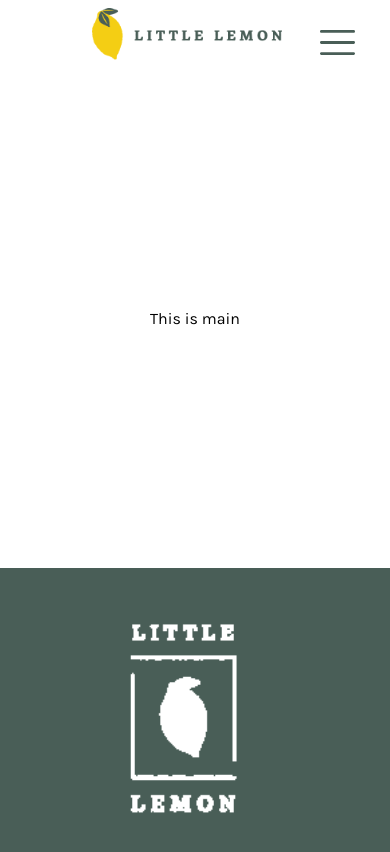
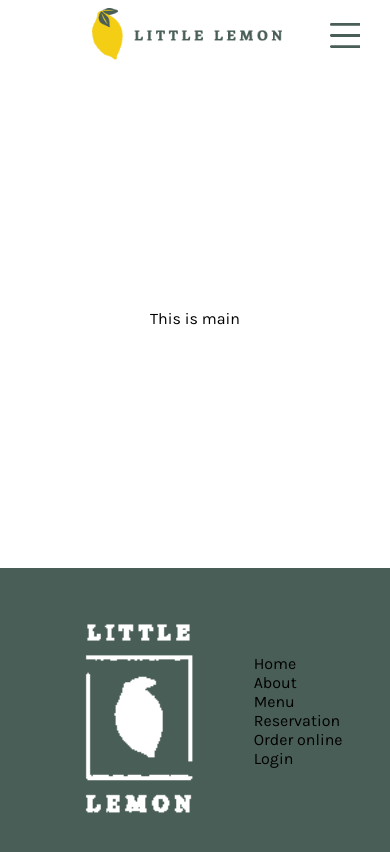
Before and after one commit to mantuok/eliseeva-little-lemon, a React (Create React App) app: page / in a window 390 px wide. Built offline with nearby package versions, Linux system fonts and the light colour scheme.

Commit message:
adaptive navigation done

```diff
--- a/src/components/footer/footer.jsx
+++ b/src/components/footer/footer.jsx
@@ -1,12 +1,12 @@
 import React from 'react';
-import Navigation from '../navigation/navigation';
+import NavigationFooter from '../navigation-footer/navigation-footer';
 import {NavigationType} from '../../const';
 
 const Footer = () => {
   return (
     <footer className="footer">
       <img className="logo" src='../img/logo-white.png' alt='Little Lemon Restaurant' />
-      {/* <Navigation type={NavigationType.Footer}/> */}
+      <NavigationFooter />
     </footer>
   )
 }
--- a/src/components/header/header.jsx
+++ b/src/components/header/header.jsx
@@ -1,12 +1,11 @@
 import React from 'react';
-import Navigation from '../navigation/navigation';
-import {NavigationType} from '../../const';
+import NavigationHeader from '../navigation-header/navigation-header';
 
 const Header = () => {
   return (
     <header className="header">
       <img className="logo" src='../img/logo-color.png' alt='Little Lemon Restaurant' />
-      <Navigation type={NavigationType.Header} />
+      <NavigationHeader />
     </header>
   )
 }
--- /dev/null
+++ b/src/components/navigation-footer/navigation-footer.jsx
@@ -0,0 +1,13 @@
+import React from 'react';
+import NavigationList from '../navigation-list/navigation-list';
+import { NavigationType } from '../../const';
+
+const NavigationFooter = () => {
+  return (
+    <nav>
+      <NavigationList type={NavigationType.Footer} />
+    </nav>
+  )
+}
+
+export default NavigationFooter;
--- a/src/components/navigation/navigation.jsx
+++ b/src/components/navigation-header/navigation-header.jsx
@@ -1,26 +1,27 @@
 import React, {useState, useEffect} from 'react';
 import {useMediaQuery} from 'react-responsive';
 import {
-  NavigationList,
   NavigationType,
+  // NavigationList,
   Viewport,
   MenuButton
 } from '../../const';
+import NavigationList from '../navigation-list/navigation-list';
 
-const Navigation = (props) => {
+const NavigationHeader = (props) => {
   const {type} = props;
   const [isMobileMenuOpen, setMobileMenuOpen] = useState(false)
-  const navigationItems = Object.values(NavigationList);
+  // const navigationItems = Object.values(NavigationList);
 
   const handleMenuButtonClick = () => {
     setMobileMenuOpen(!isMobileMenuOpen);
   }
 
-  const renderNavigationItems = () => {
-    return navigationItems.map((item) => {
-    return <li key={item.id}><a href={item.link}>{item.name}</a></li>
-    })
-  };
+  // const renderNavigationItems = () => {
+  //   return navigationItems.map((item) => {
+  //   return <li key={item.id}><a href={item.link}>{item.name}</a></li>
+  //   })
+  // };
 
   const isMobile = useMediaQuery({query: `(max-width: ${Viewport.Mobile.max})`});
 
@@ -35,13 +36,13 @@ const Navigation = (props) => {
     )
   };
 
-  const renderNavigationList = () => {
-    return (
-      <ul className={"navigation-header"}>
-        {renderNavigationItems()}
-      </ul>
-    )
-  }
+  // const renderNavigationList = () => {
+  //   return (
+  //     <ul className={"navigation-header"}>
+  //       {renderNavigationItems()}
+  //     </ul>
+  //   )
+  // }
 
   useEffect(() => {
     if( isMobileMenuOpen) document.body.style.overflow = 'hidden';
@@ -50,11 +51,12 @@ const Navigation = (props) => {
 
   return (
     <nav>
-      {(!isMobile || isMobileMenuOpen) && renderNavigationList()}
+      {/* {(!isMobile || isMobileMenuOpen) && renderNavigationList()} */}
+      {(!isMobile || isMobileMenuOpen) && <NavigationList type={NavigationType.Header} />}
       {isMobile && !isMobileMenuOpen && renderMenuButton(MenuButton.Closed)}
       {isMobile && isMobileMenuOpen && renderMenuButton(MenuButton.Open)}
     </nav>
   )
 }
 
-export default Navigation;
+export default NavigationHeader;
--- /dev/null
+++ b/src/components/navigation-list/navigation-list.jsx
@@ -0,0 +1,23 @@
+import React from 'react';
+import {
+  NavigationItem
+} from '../../const';
+
+const NavigationList = (props) => {
+  const {type} = props;
+  const navigationItems = Object.values(NavigationItem);
+
+  const renderNavigationItems = () => {
+    return navigationItems.map((item) => {
+    return <li key={item.id}><a href={item.link}>{item.name}</a></li>
+    })
+  };
+
+  return (
+    <ul className={type.class}>
+      {renderNavigationItems()}
+    </ul>
+  )
+}
+
+export default NavigationList;
--- a/src/const.js
+++ b/src/const.js
@@ -15,7 +15,7 @@ export const Viewport = {
   }
 };
 
-export const NavigationList = {
+export const NavigationItem = {
   Home: {
     id: 1,
     name: 'Home',
@@ -62,10 +62,10 @@ export const MenuButton = {
 export const NavigationType = {
   Header: {
     type: 'header',
-    class: 'navigation__header'
+    class: 'navigation-header'
   },
   Footer: {
     type: 'footer',
-    class: 'navigation__footer'
+    class: 'navigation-footer'
   }
 }
--- a/src/sass/blocks/navigation.scss
+++ b/src/sass/blocks/navigation.scss
@@ -46,11 +46,11 @@
   @include clear-button;
 
   position: absolute;
-  top: 30px;
+  top: 6vw;
   right: 30px;
 
-  width: 40px;
-  height: 40px;
+  width: 30px;
+  height: 30px;
 
   background-image: url("../../img/icon-menu-hamburger.svg");
   background-repeat: no-repeat;
@@ -60,7 +60,7 @@
   @include clear-button;
 
   position: absolute;
-  top: 30px;
+  top: 5vw;
   right: 30px;
 
   width: 40px;
@@ -69,3 +69,14 @@
   background-image: url("../../img/icon-menu-cross.svg");
   background-repeat: no-repeat;
 }
+
+.navigation-footer {
+  @include clear-list;
+
+  display: flex;
+  flex-direction: column;
+}
+
+.navigation-footer a {
+  @include clear-link;
+}
```
